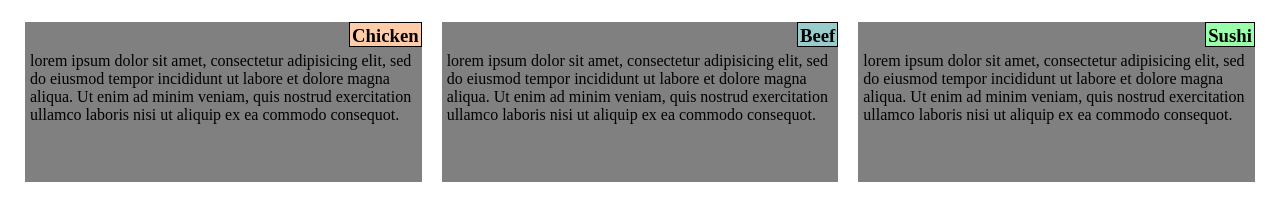
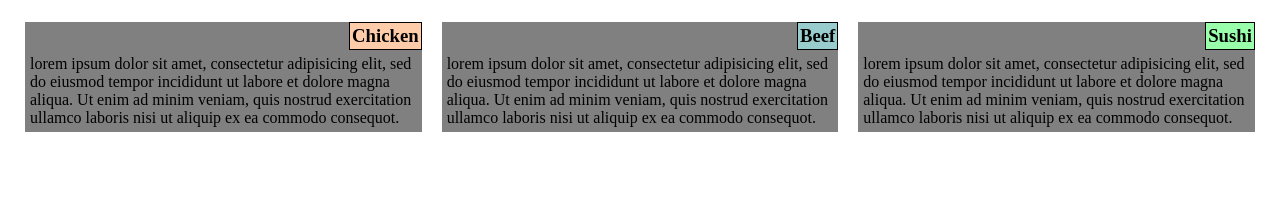
Before and after one commit to AyePyaeSoneWin/Coursea-assignmentweek2, a plain HTML site: page index.html in a window 1280 px wide. Shown: the part 55-276 px from the top of the page. Drawn offline with Linux system fonts and the light colour scheme.

Commit message:
Update index.html

```diff
--- a/index.html
+++ b/index.html
@@ -15,7 +15,6 @@ h1 {text-align: center;
 h3 {border: 1px solid black;
 	text-align: center;
 	float: right;
-	height: 25px;
 	padding: 2px;}
 .head1 { background-color: #ffccaa;}
 .head2 { background-color: #99cccc;}
@@ -28,7 +27,6 @@ section{width: 80%;
 #row>section {
     border: 10px solid white;
     background-color: gray;
-    height: 180px;
 }
 @media (min-width: 992px) {
 		.col-lg-1,.col-lg-2,.col-lg-3,.col-lg-4,.col-lg-5,.col-lg-6,.col-lg-7,
```
